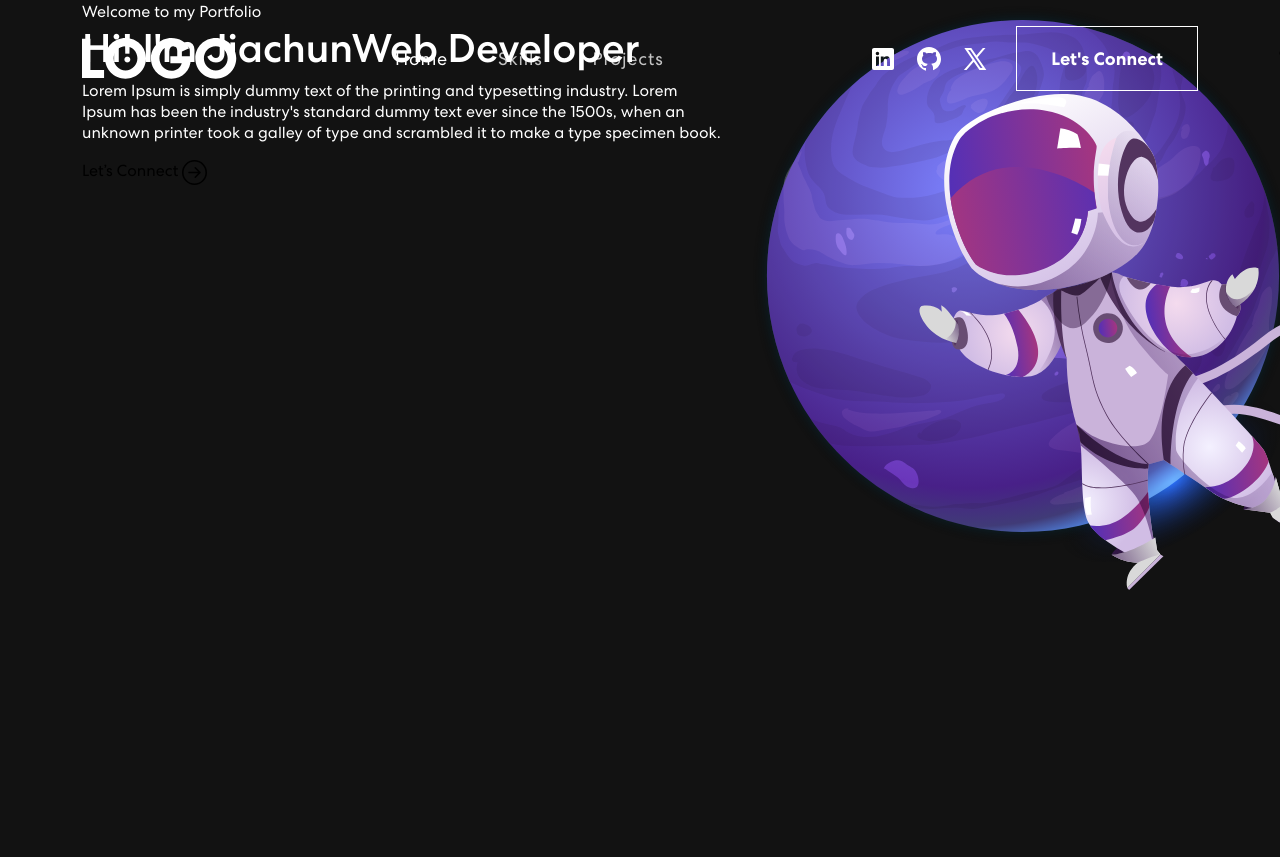
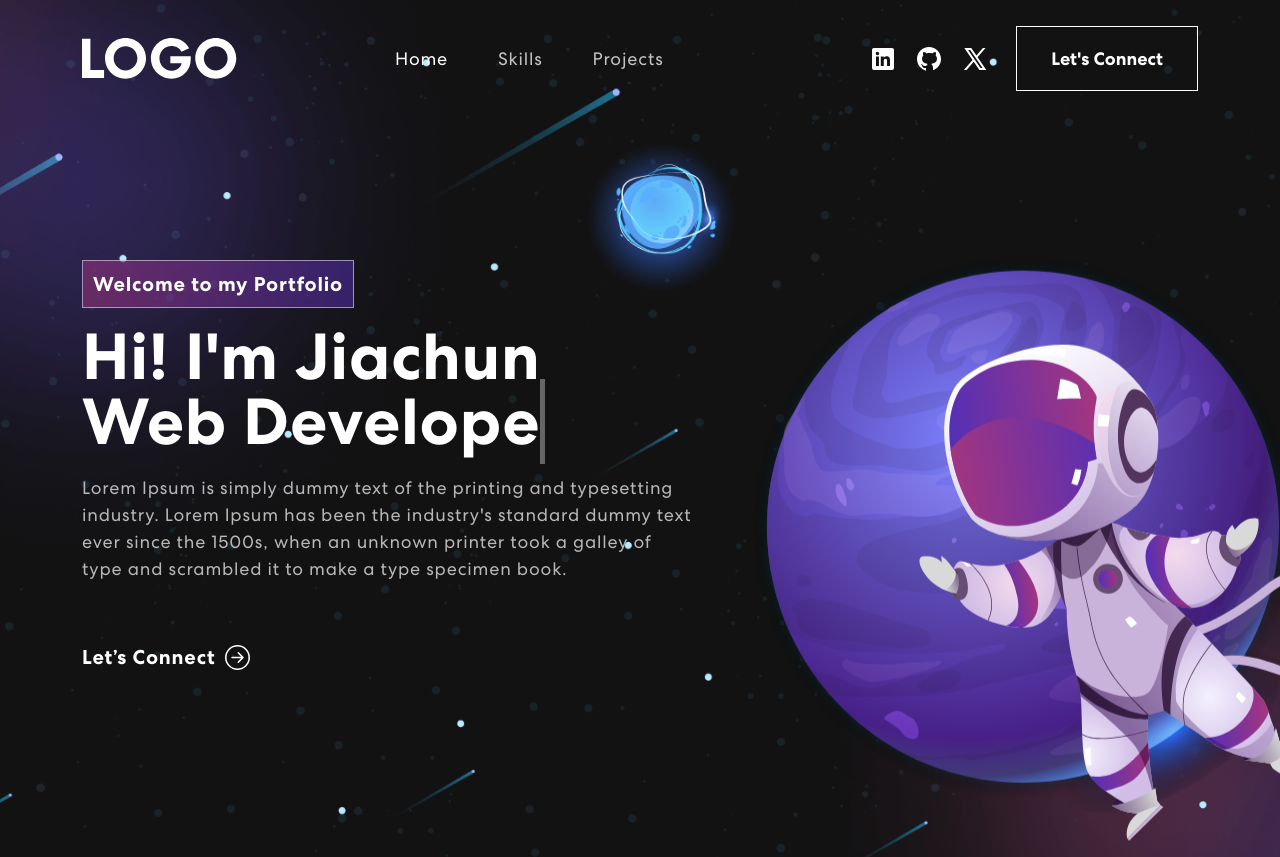
Before and after one commit to mpa-mxiang/react-portfolio, a React (Create React App) app: page / in a window 1280 px wide. Shown: the top 857 px of the page. Before the commit the page ends 800 px from the top, so only its background shows below. Built offline with nearby package versions, Linux system fonts and the light colour scheme; the HTML template or start-up script is replaced by a standard one.

Commit message:
add styles with a bg img

```diff
--- a/src/App.css
+++ b/src/App.css
@@ -225,3 +225,73 @@ nav.navbar .navbar-toggler[aria-expanded="true"] .navbar-toggler-icon:before {
 nav.navbar .navbar-toggler[aria-expanded="true"] .navbar-toggler-icon {
 	border-color: transparent;
 }
+
+/* Banner CSS */
+.banner {
+  margin-top: 0;
+  padding: 260px 0 100px 0;
+  background-image: url('./assets/img/banner-bg.png');
+  background-position: top center;
+  background-size: cover;
+  background-repeat: no-repeat;
+}
+.banner .tagline {
+  font-weight: 700;
+  letter-spacing: 0.8px;
+  padding: 8px 10px;
+  background: linear-gradient(90.21deg, rgba(170, 54, 124, 0.5) -5.91%, rgba(74, 47, 189, 0.5) 111.58%);
+  border: 1px solid rgba(255, 255, 255, 0.5);
+  font-size: 20px;
+  margin-bottom: 16px;
+  display: inline-block;
+}
+.banner h1 {
+  font-size: 65px;
+  font-weight: 700;
+  letter-spacing: 0.8px;
+  line-height: 1;
+  margin-bottom: 20px;
+  display: block;
+}
+.banner p {
+  color: #B8B8B8;
+  font-size: 18px;
+  letter-spacing: 0.8px;
+  line-height: 1.5em;
+  width: 96%;
+}
+.banner button {
+  color: #fff;
+  font-weight: 700;
+  font-size: 20px;
+  margin-top: 60px;
+  letter-spacing: 0.8px;
+  display: flex;
+  align-items: center;
+}
+.banner button svg {
+  font-size: 25px;
+  margin-left: 10px;
+  transition: 0.3s ease-in-out;
+  line-height: 1;
+}
+.banner button:hover svg {
+  margin-left: 25px;
+}
+.banner img {
+  animation: updown 3s linear infinite;
+}
+@keyframes updown {
+    0% {
+        transform: translateY(-20px);
+    }
+    50% {
+        transform: translateY(20px);
+    }
+    100% {
+        transform: translateY(-20px);
+    }
+}
+.txt-rotate > .wrap {
+  border-right: 0.08em solid #666;
+}
--- a/src/components/Banner.js
+++ b/src/components/Banner.js
@@ -59,6 +59,7 @@ export const Banner = () => {
                                         Welcome to my Portfolio
                                     </span>
                                     <h1>{`Hi! I'm Jiachun`}
+                                        <br />
                                         <span className="txt-rotate" dataPeriod="1000" data-rotate='[ "Web Developer", "Data Analyst" ]'>
                                             <span className="wrap">{text}</span>
                                         </span>
```
Also changed, not shown: src/assets/img/banner-bg.png (added).
